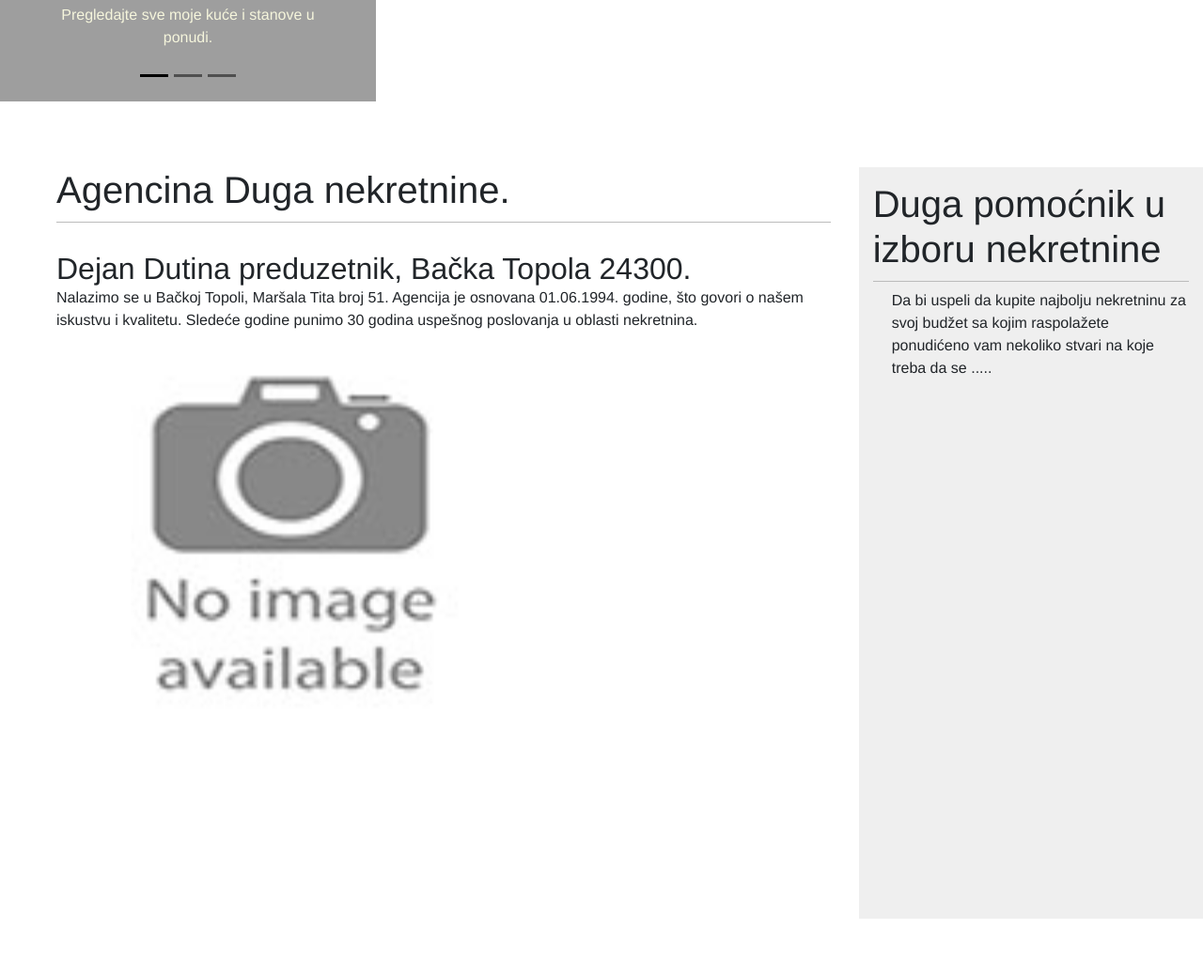
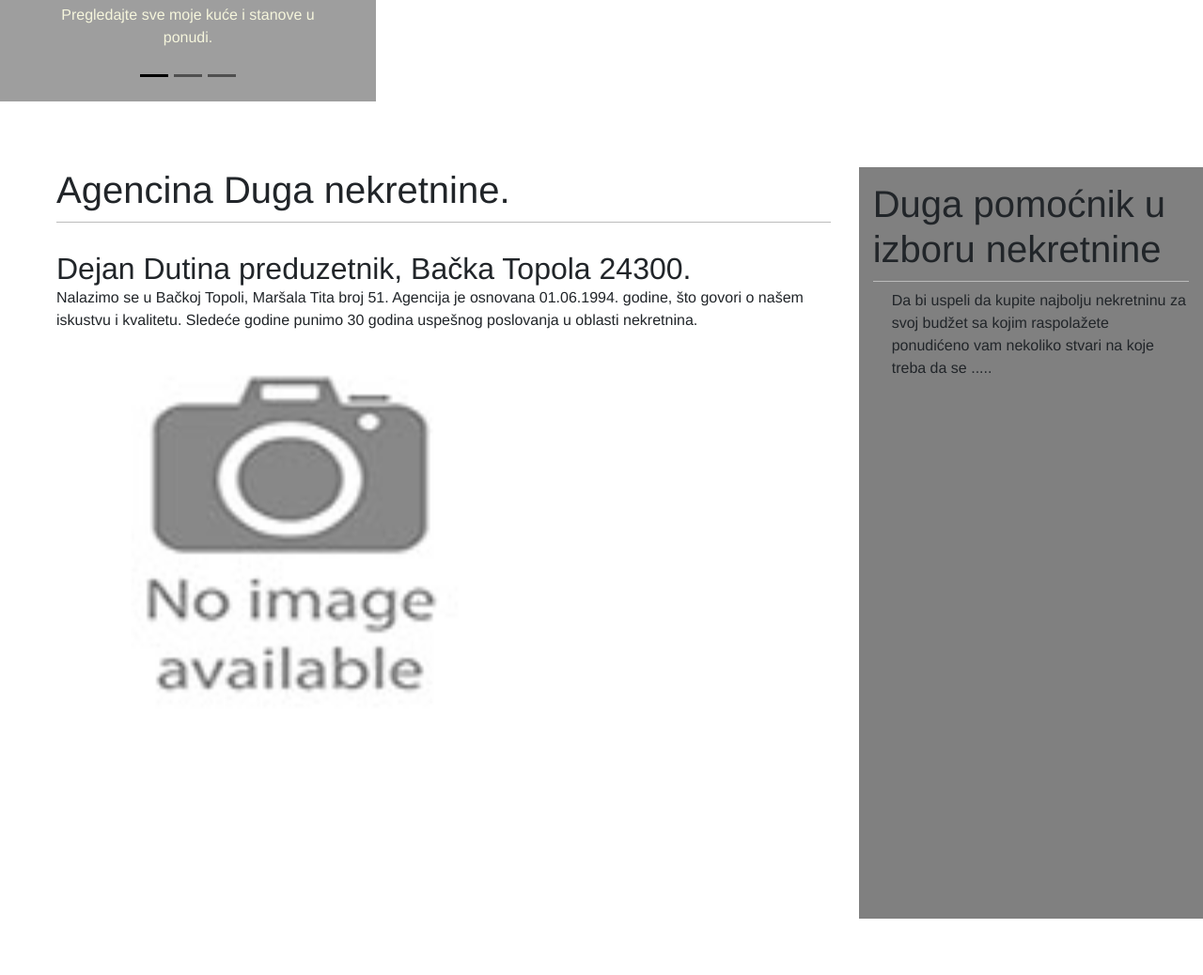
Before and after one commit to sekulaboris/www.duga.nekretnine.rs, a Django app: page / in a window 1280 px wide. Shown: the part 248-1286 px from the top of the page at 94% size. Run offline with Django 4.2, Linux system fonts and the light colour scheme; parts of the project's set-up code (start-up, migrations or seed data) failed here and were passed over; some libraries are stand-ins or nearby versions; grey boxes are pictures that could not be loaded.

Commit message:
Update base.html

```diff
--- a/templates/base.html
+++ b/templates/base.html
@@ -137,7 +137,7 @@
                     <img style="width: 500px; height: 400px;object-position: center;" src="{% static 'images/no_img.jpg'%}">
                     {% endblock %}
                 </div>
-                <div id="sidebar" style="width: 30%;height:100vh;margin-left: 30px;padding: 15px 15px 15px 15px;">
+                <div id="sidebar" style="width: 30%;height:100vh;margin-left: 30px;padding: 15px 15px 15px 15px;background: gray; box-shadow: 1px;border-left: 1px;">
                     {% block sidebar %}
                     <h1>Duga pomoćnik u izboru nekretnine</h1>
                     <p style="padding-left: 20px;">Da bi uspeli da kupite najbolju nekretninu za svoj budžet sa kojim raspolažete ponudićeno vam nekoliko stvari na koje treba da se .....</p>
```
